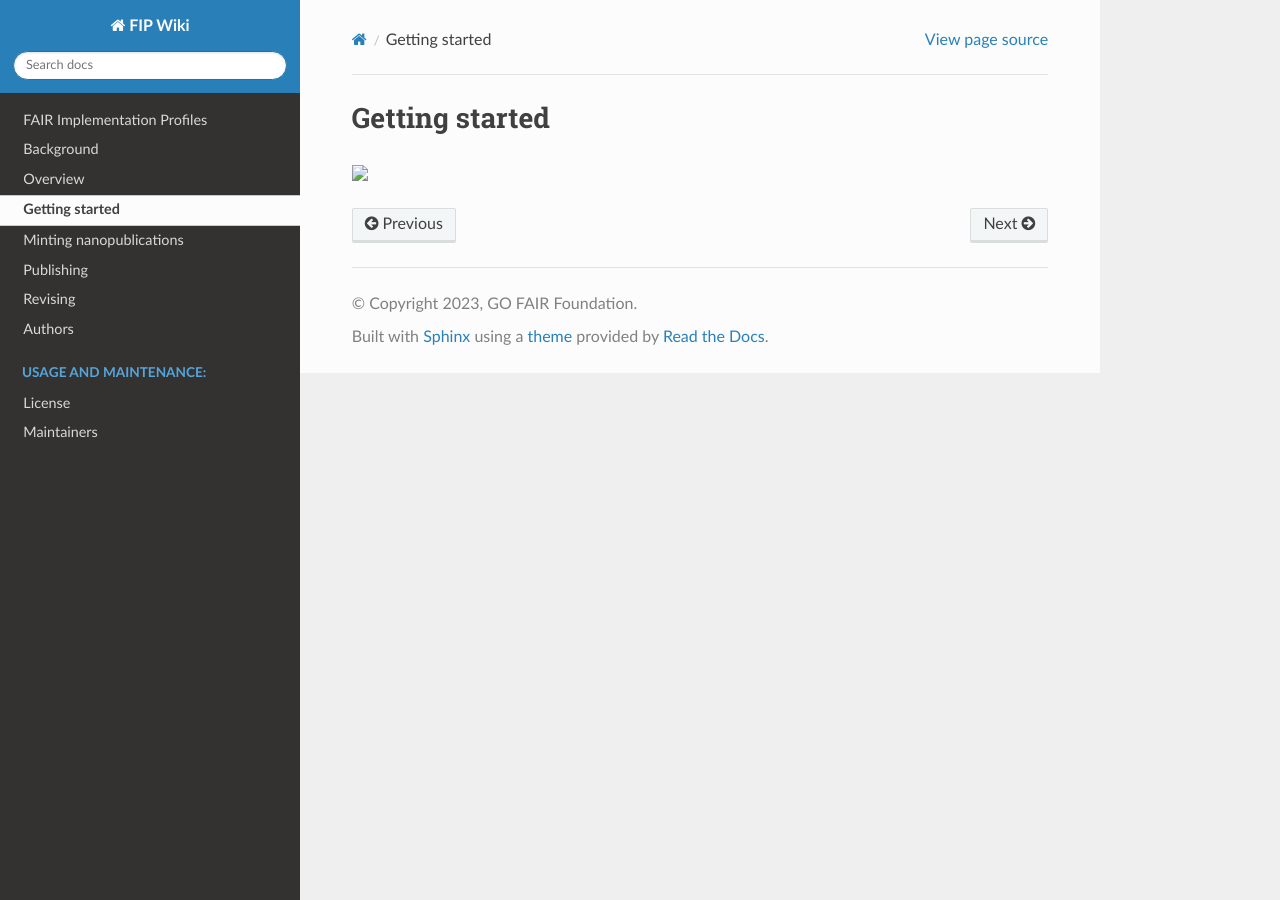
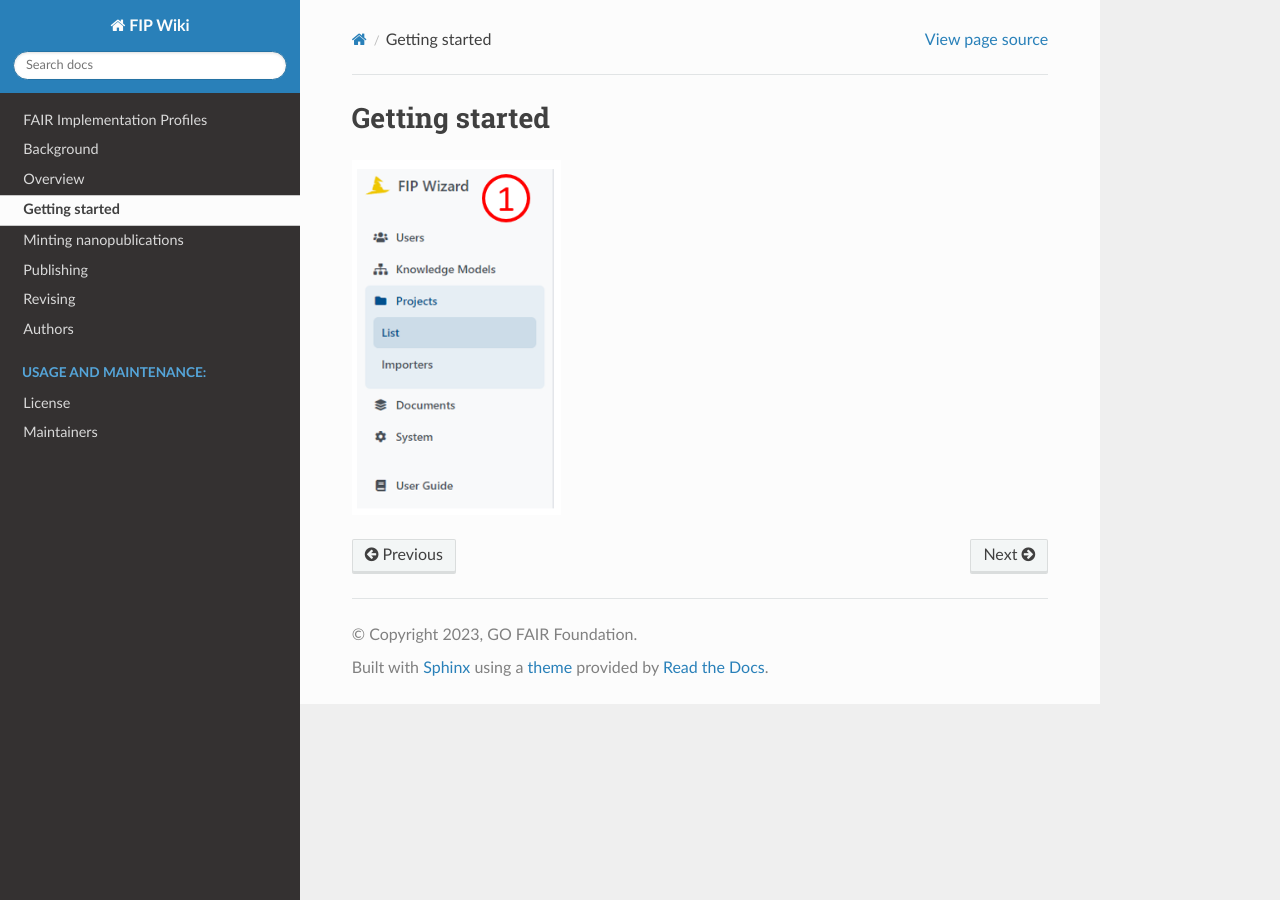
Before and after one commit to gofair-foundation/fip, a Sphinx documentation site: the page built from docs/GettingStarted.rst, in a window 1280 px wide. Built offline with Sphinx 7.4.7 and the Read the Docs theme 2.0.0, drawn with Linux system fonts in a browser that asks for light colours.

Commit message:
fix link to images with example where you use markdown and cannot easily resize image and with an example where we use reST and where we can easily resize

```diff
--- a/docs/GettingStarted.md
+++ /dev/null
@@ -1,4 +0,0 @@
-# Getting started
-
-
-<p align="left"><img src="./assets/img/fipwug_ch1_img1.png" width="20%"></p>
--- /dev/null
+++ b/docs/GettingStarted.rst
@@ -0,0 +1,8 @@
+Getting started
+===============
+
+
+.. image:: assets/img/fipwug_ch1_img1.png
+   :alt: fipwug_ch1_img1
+   :align: left
+   :width: 30%
```
Also changed, not shown: docs/Intro.md (+1 -1 lines), docs/assets/img/Offical_FIP_Icon.png (renamed from docs/assets/img/Offical FIP Icon.png).
